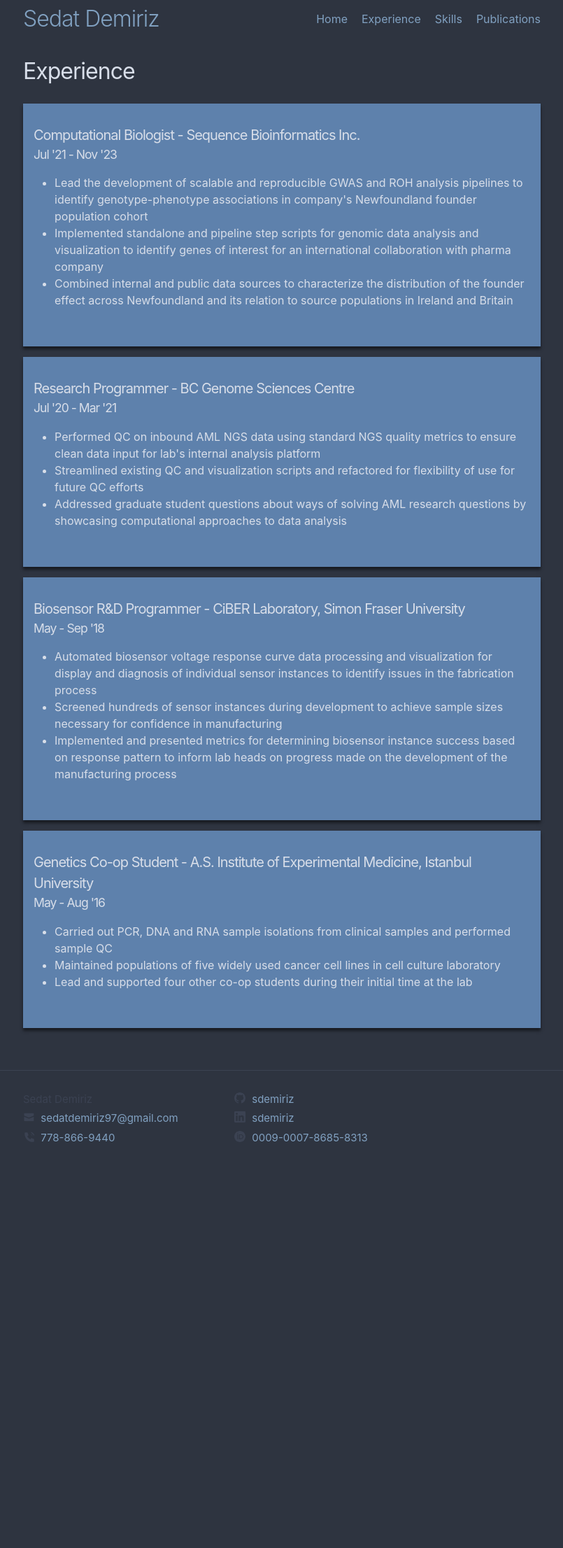
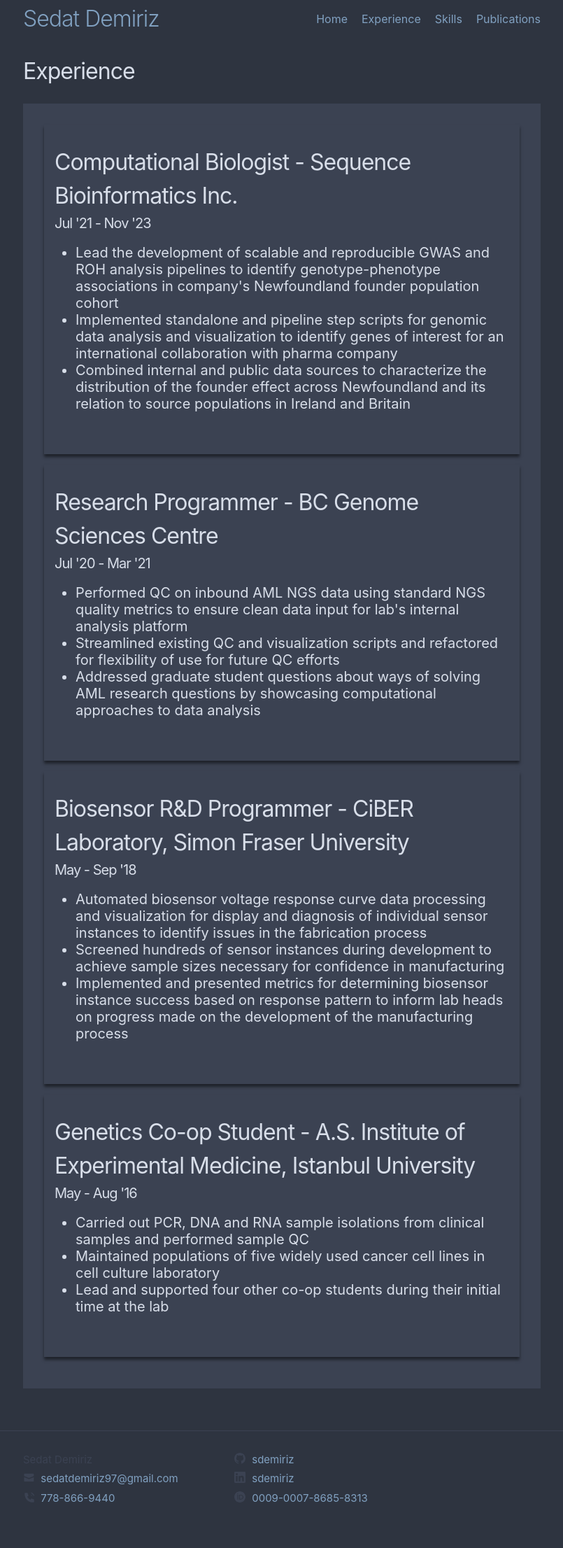
Before and after one commit to sdemiriz/sdemiriz.github.io, a Jekyll site: the page built from 02_experience.html, in a window 1280 px wide. Shown: the whole page at 70% size, without its empty margins (237-1042 px from the left). Built offline with Jekyll 4.4.1, drawn with Linux system fonts in a browser that asks for light colours; before the commit the page ends 1697 px from its top, so only the background shows below that.

Commit message:
feat: restyle experience page

```diff
--- a/02_experience.html
+++ b/02_experience.html
@@ -5,6 +5,7 @@
 ---
 
 <!doctype html>
+<div class="experiencewrapper">
   {% for exp in site.data.experience %}
   <div class="experience">
     <div class="workplace">{{ exp.title }} - {{ exp.workplace }}</div>
@@ -17,3 +18,4 @@
     <br />
   </div>
   {% endfor %}
+</div>
--- a/_sass/minima.scss
+++ b/_sass/minima.scss
@@ -12,6 +12,7 @@
 
 $text-color: #d8dee9 !default;
 $background-color: #2e3440 !default;
+$wrapper-color: #3b4252 !default;
 $brand-color: #81a1c1 !default;
 
 $grey-color: #3b4252 !default;
--- a/_sass/minima/_layout.scss
+++ b/_sass/minima/_layout.scss
@@ -241,8 +241,13 @@
   }
 }
 
+.experiencewrapper {
+  background: $wrapper-color;
+  padding: $spacing-unit;
+}
+
 .experience {
-  background: #5e81ac;
+  @include relative-font-size(1.25);
   margin-bottom: $spacing-unit / 2;
   padding: $spacing-unit / 2;
 
@@ -250,14 +255,14 @@
 }
 
 .workplace {
-  @include relative-font-size(1.25);
+  @include relative-font-size(2);
   margin-top: $spacing-unit / 2;
   letter-spacing: -1px;
   color: #d8dee9;
 }
 
 .date {
-  @include relative-font-size(1.1);
+  @include relative-font-size(1.25);
   margin-bottom: $spacing-unit / 2;
   letter-spacing: -1px;
   color: #d8dee9;
```
Lines whose indentation alone changed are shown as unchanged.
